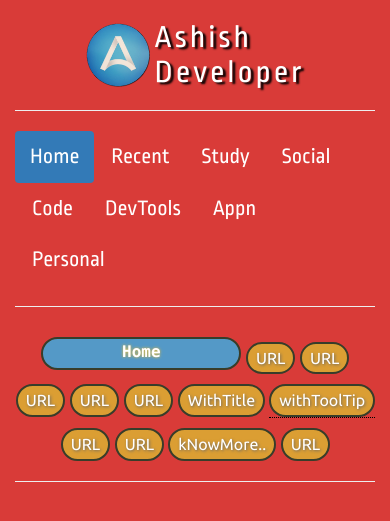
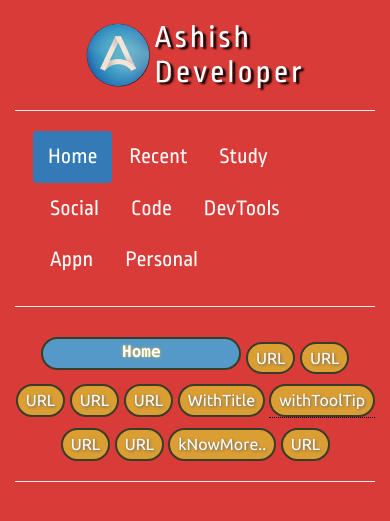
Before and after one commit to Candy128x/bookmarks-multitab, a PHP site: page / in a window 390 px wide. Shown: the top 521 px of the page. Run offline with PHP 8.4, Linux system fonts and the light colour scheme.

Commit message:
width </> Sun, 2019-05-05, 16:10:50 IST 125

```diff
--- a/css/style.css
+++ b/css/style.css
@@ -206,6 +206,11 @@ a:active
 }
 
 
+.nav-custm {
+  margin: auto;
+  width: 750px;
+}
+
 @media only screen and (max-width: 600px) {
 
 .btn {
@@ -230,4 +235,9 @@ color: #ffffff;
   font-weight: 300;
 }
 
+.nav-custm {
+  margin: auto;
+  width: 90%;
 }
+
+}
--- a/index.html
+++ b/index.html
@@ -34,7 +34,7 @@
 <hr>
 
 
-<ul class="nav nav-pills">
+<ul class="nav nav-pills nav-custm">
   <li class="active"><a href="#home" class="tab1">Home</a></li>
   <li><a href="#menu1" class="tab1">Recent</a></li>
   <li><a href="#menu2" class="tab1">Study</a></li>
@@ -44,6 +44,7 @@
   <li><a href="#menu6" class="tab1">Appn</a></li>
   <li><a href="#menu7" class="tab1">Personal</a></li>
 </ul>
+
 <hr>
 
 
@@ -414,7 +415,7 @@
     <div id="menu7" class="tab-pane fade">
 
 <a href="#" title="Used Very Often..">
-<button class="btn2">Home</button></a>
+<button class="btn2">Personal</button></a>
 
 <a href="#">
 <button class="btn">URL</button></a>
```
